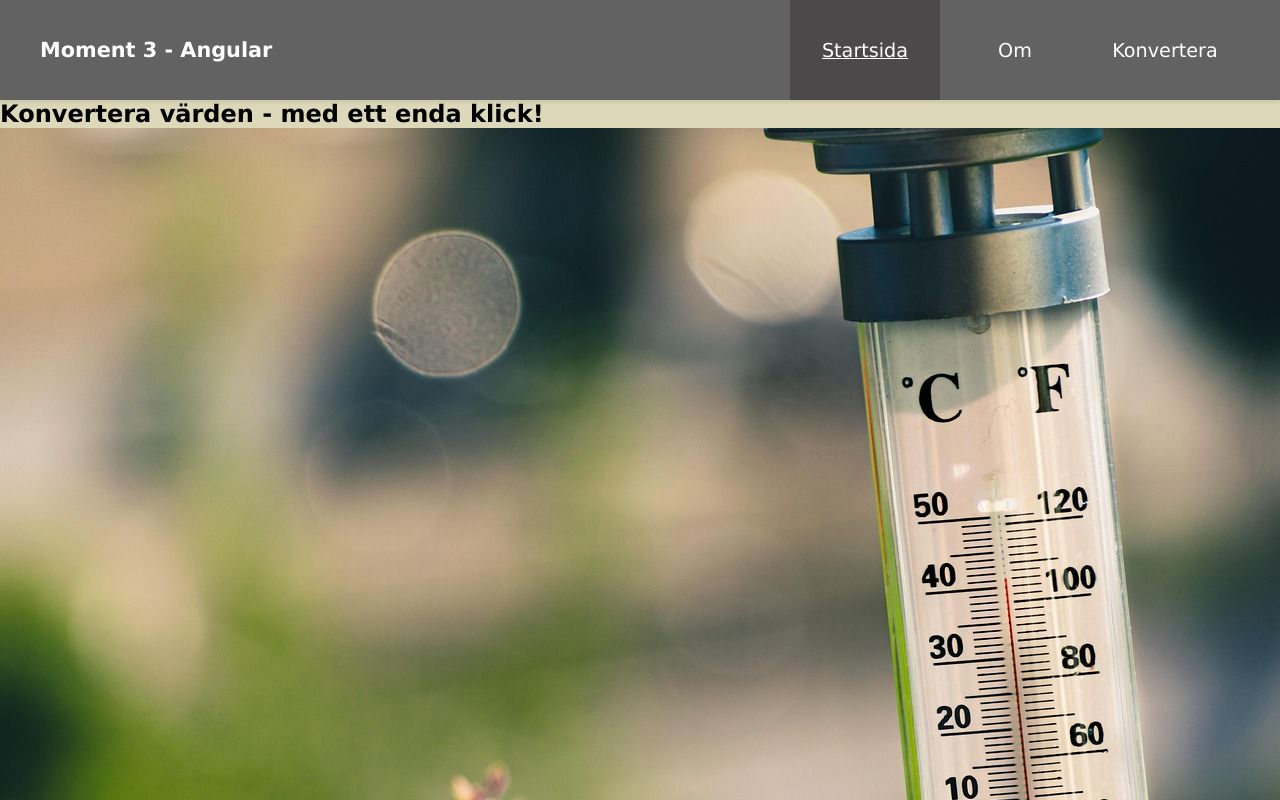
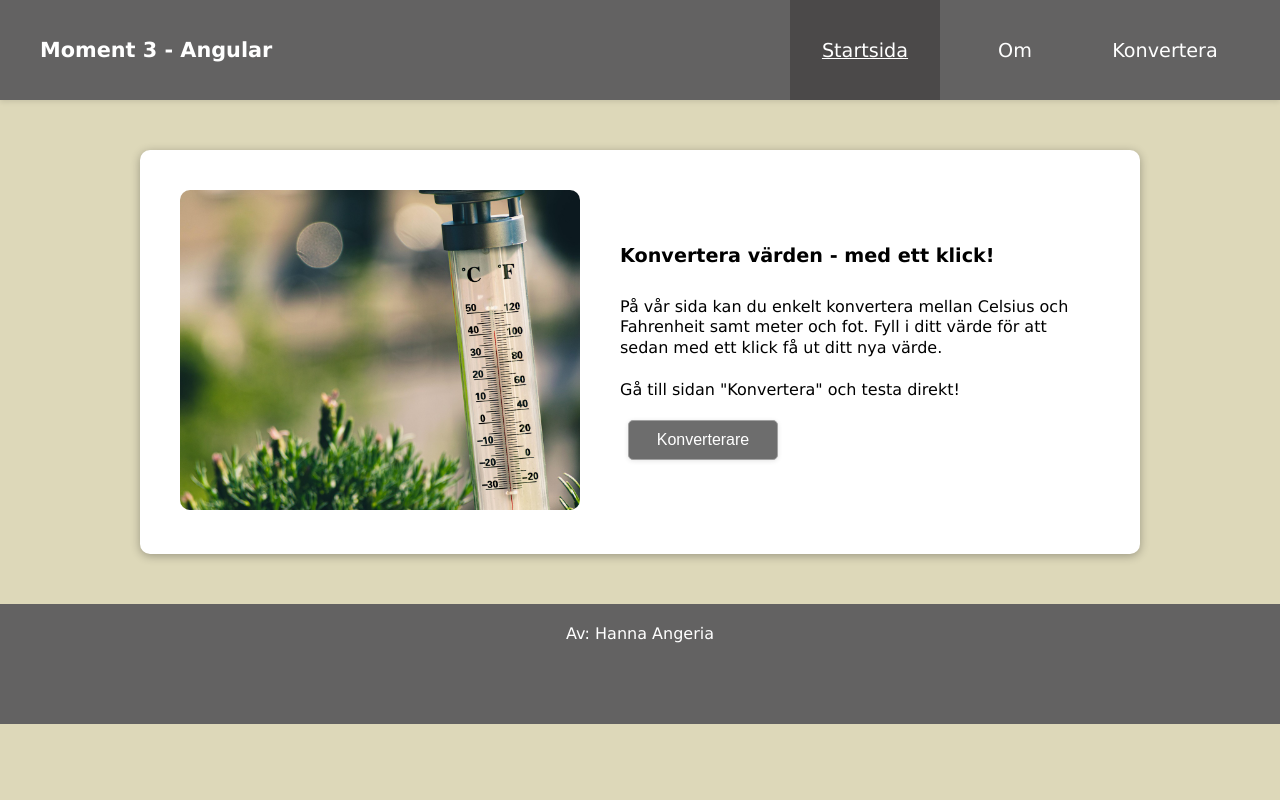
Before and after one commit to haan2402/moment3-typescript, an Angular app: page /home in a window 1280 px wide. Shown: the top 800 px of the page. Built offline with nearby package versions, Linux system fonts and the light colour scheme.

Commit message:
gjort startsida och styling för den, lagt in en bild

```diff
--- a/src/app/home/home.component.css
+++ b/src/app/home/home.component.css
@@ -0,0 +1,66 @@
+.start-page {
+    display: flex;
+    flex-direction: row;
+    align-items: center;
+    background-color: white;
+    max-width: 1000px;
+    margin: 50px auto;
+    padding: 40px;
+    border-radius: 10px;
+    margin-top: 50px;
+    margin-bottom: 50px;
+    box-shadow: 0 2px 10px rgba(0,0,0, 0.3);
+    gap: 40px;
+}
+
+h2 {
+    font-size: 1.2em;
+    margin-bottom: 30px;
+}
+
+.image img {
+    width: 400px;
+    height: auto;
+    border-radius: 10px;
+}
+
+.text-info {
+    display: flex;
+    flex-direction: column;
+    justify-content: center;
+}
+
+.text-info p {
+    max-width: 30em;
+    line-height: 1.3em;
+    margin-bottom: 20px;
+}
+
+button {
+    padding: 10px 25px;
+    font-size: 1em;
+    border-radius: 5px;
+    border: 1px solid #a1a1a1;
+    box-shadow: 0 1px 5px rgba(0,0,0, 0.1);
+    cursor: pointer;
+    background-color: #6d6d6d;
+    color: white;
+    margin: 0 8px;
+    width: 150px;
+    transition: background-color 0.4s ease;
+}
+
+button:hover {
+    background-color: #4e4e4e;
+}
+
+@media (max-width: 768px) {
+    .start-page {
+        flex-direction: column;
+        max-width: 450px;
+    }
+
+    .image img {
+        width: 100%;
+    }
+}
--- a/src/app/home/home.component.html
+++ b/src/app/home/home.component.html
@@ -1,5 +1,14 @@
-<section>
-<h2>Konvertera värden - med ett enda klick!</h2>
+<section class="start-page">
+<div class="image">
+<img [src]="startImage" alt="Termometer med både grader i celsius och fahrenheit">
+</div>
 
-<img [src]="startImage" alt="Termometer med både grader i celsius och fahrenheit">
+<div clasS="text-info">
+<h2>Konvertera värden - med ett klick!</h2>
+<p>På vår sida kan du enkelt konvertera mellan Celsius och Fahrenheit samt meter och fot.
+    Fyll i ditt värde för att sedan med ett klick få ut ditt nya värde.<br><br>
+    Gå till sidan "Konvertera" och testa direkt!
+</p>
+<button routerLink="/convert">Konverterare</button>
+</div>
 </section>
```
